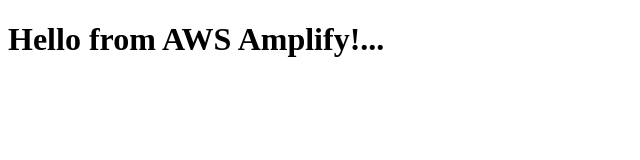
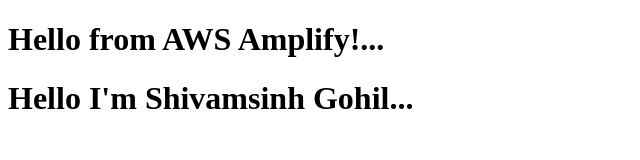
Before and after one commit to Nana-4gohil/AWS_Amplify_demo, a plain HTML site: page index.html in a window 1280 px wide. Shown: the whole page, without its empty margins (0-640 px from the left). Drawn offline with Linux system fonts and the light colour scheme.

Commit message:
second change

```diff
--- a/index.html
+++ b/index.html
@@ -7,5 +7,6 @@
 </head>
 <body>
     <h1>Hello from AWS Amplify!...</h1>
+    <h1>Hello I'm Shivamsinh Gohil...</h1>
 </body>
 </html>
```
